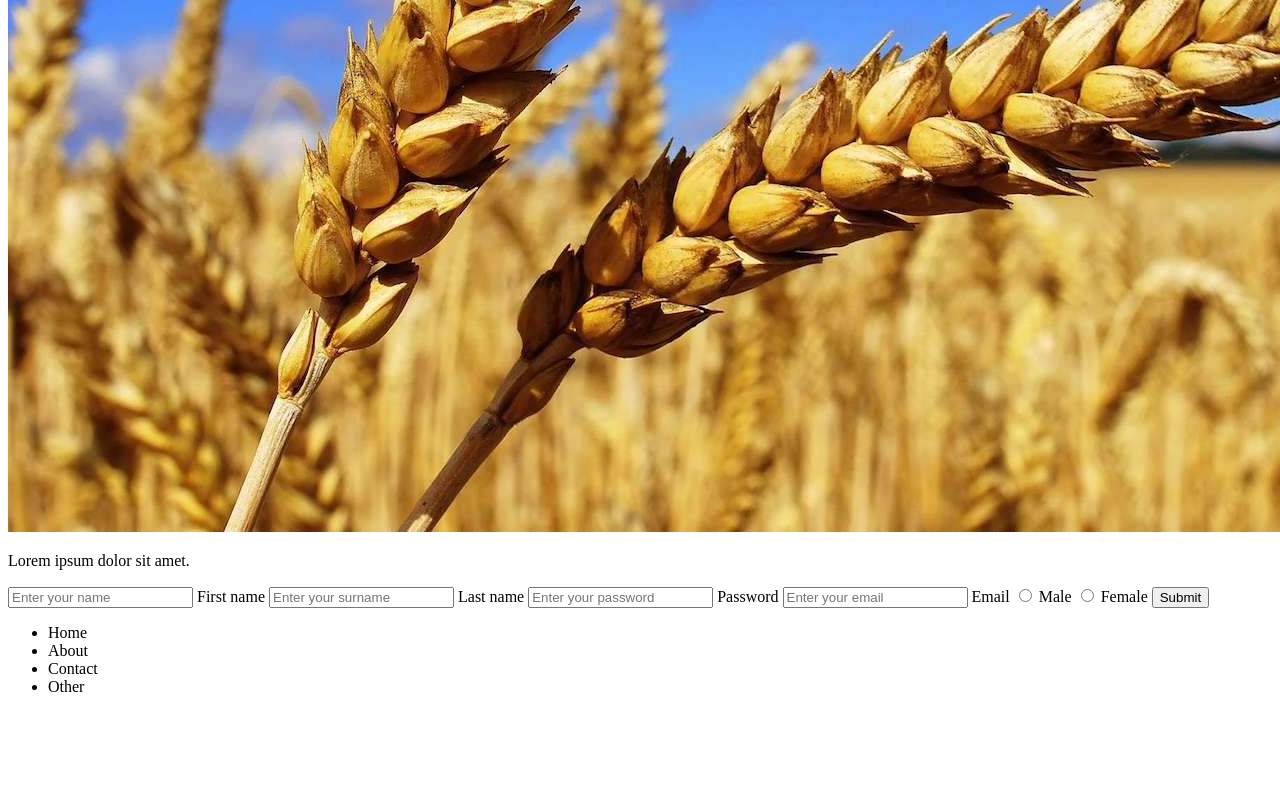
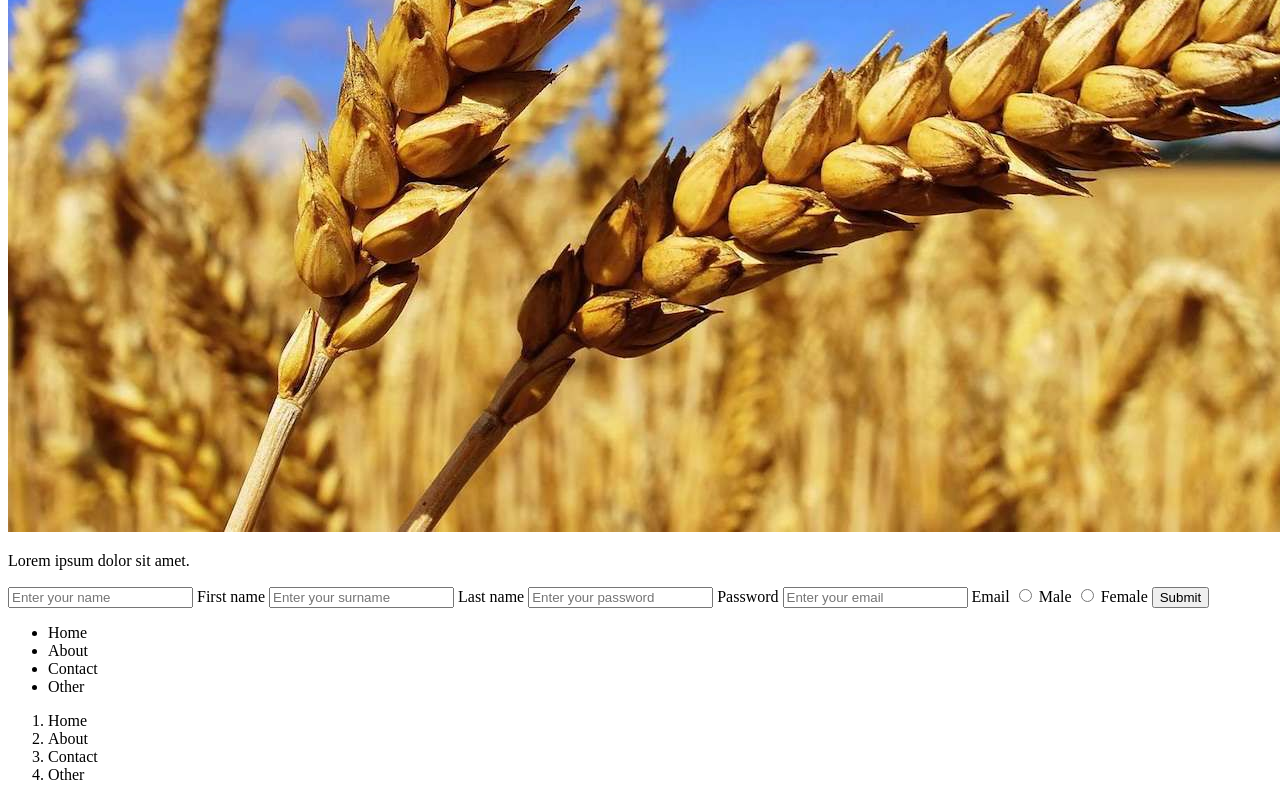
Before and after one commit to avlian-90/ACA_Bootcamp_Classwork, a plain HTML site: page index.html in a window 1280 px wide. Shown: the part 2108-2908 px from the top of the page. Before the commit the page ends 2820 px from the top, so only its background shows below. Drawn offline with Linux system fonts and the light colour scheme.

Commit message:
feat: ol is added

```diff
--- a/index.html
+++ b/index.html
@@ -65,6 +65,14 @@
                 <li>Other</li>
             </ul>
         </div>
+        <div>
+            <ol>
+                <li>Home</li>
+                <li>About</li>
+                <li>Contact</li>
+                <li>Other</li>
+            </ol>
+        </div>
     </footer>
 </body>
 </html>
```
